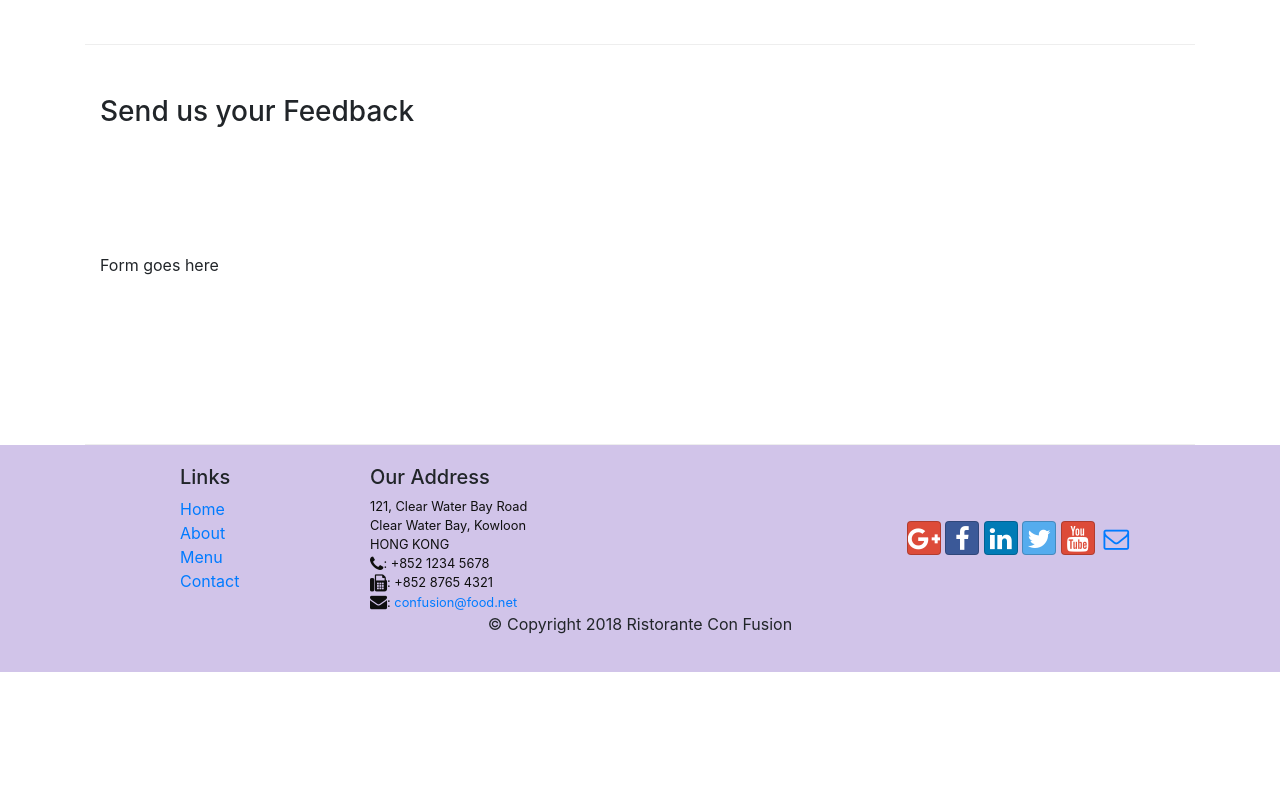
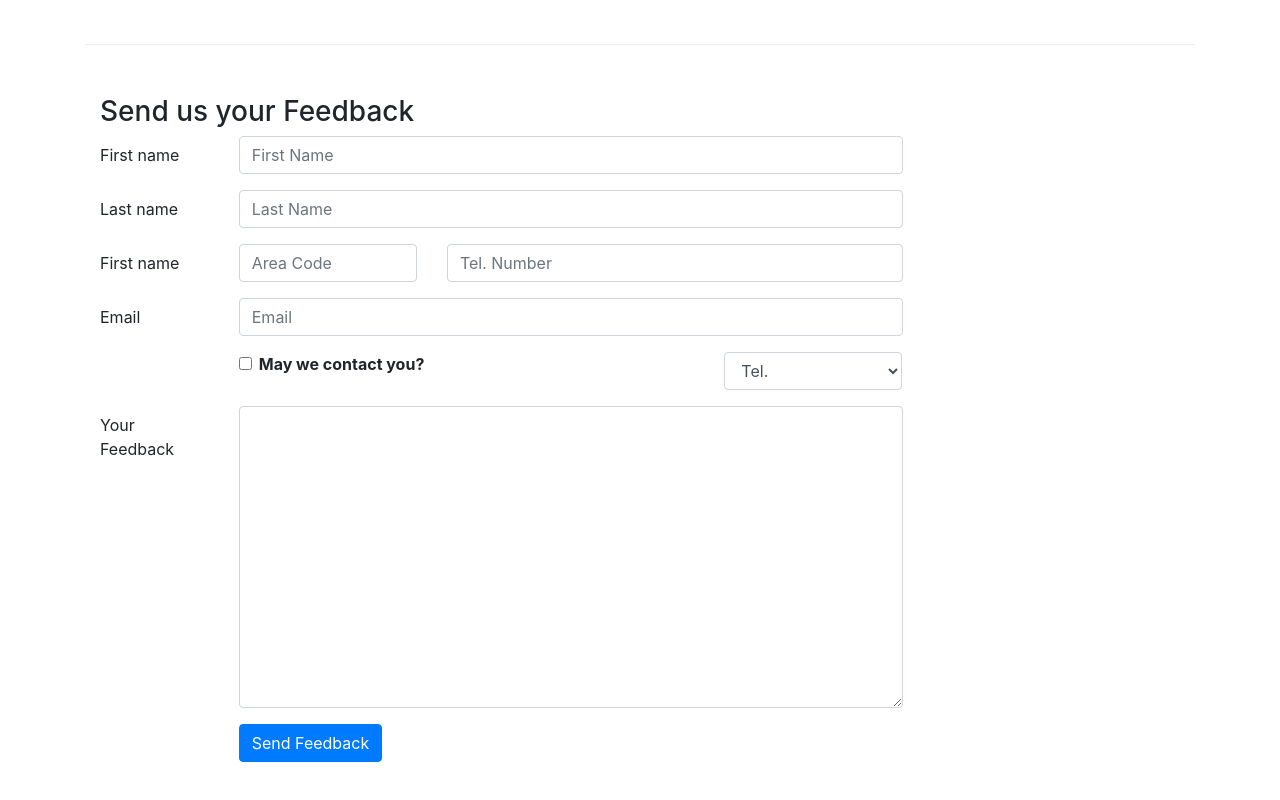
Before and after one commit to AhmedEHaddad/Bootstrap-Exercises-, a website: page Bootstrap4/conFusion/contactus.html in a window 1280 px wide. Shown: the part 820-1620 px from the top of the page. Before the commit the page ends 1492 px from the top, so only its background shows below. Drawn offline with nearby package versions, Linux system fonts and the light colour scheme.

Commit message:
#Update forms

```diff
--- a/Bootstrap4/conFusion/contactus.html
+++ b/Bootstrap4/conFusion/contactus.html
@@ -92,7 +92,63 @@
               <h3>Send us your Feedback</h3>
            </div>
             <div class="col-12 col-md-9">
-                Form goes here
+                <form>
+                    <div class = "row form-group">
+                        <label for="firstname" class = "col-md-2 col-form-label">First name</label>
+                        <div class="col-md-10">
+                            <input type="text" class="form-control" id="firstname" name="firstname" placeholder="First Name">
+                        </div>
+                    </div>
+                    <div class = "row form-group">
+                            <label for="lastname" class = "col-md-2 col-form-label">Last name</label>
+                            <div class="col-md-10">
+                                <input type="text" class="form-control" id="lastname" name="lastname" placeholder="Last Name">
+                            </div>
+                    </div>
+                    <div class = "row form-group">
+                        <label for="telnum" class = "col-12 col-md-2 col-form-label">First name</label>
+                        <div class="col-5 col-md-3">
+                            <input type="tel" class="form-control " id="arecode" name="areacode" placeholder="Area Code">
+                        </div>
+                        <div class="col-7 col-md-7">
+                            <input type="tel" class="form-control " id="telnum" name="telnum" placeholder="Tel. Number">
+                        </div>
+                    </div>
+                    <div class = "row form-group">
+                        <label for="emailid" class = "col-md-2 col-form-label">Email</label>
+                        <div class="col-md-10">
+                            <input type="email" class="form-control" id="email" name="email" placeholder="Email">
+                        </div>
+                    </div>
+                    <div class = "row form-group">
+                        <div class="col-md-6 offset-md-2">
+                            <div class="form-check">
+                                <input type="checkbox" class = "form-check-input"
+                                name="approve" id="approve" value="">
+                                <label for="approve" class = "form-check-label">
+                                    <strong>May we contact you?</strong>
+                                </label>
+                            </div>
+                        </div>
+                        <div class="col-md-3 offset-md-1">
+                            <select class="form-control">
+                                <option>Tel.</option>
+                                <option>Email</option>
+                            </select>
+                        </div>
+                    </div>
+                    <div class="form-group row">
+                        <label for="feedback" class="col-md-2 col-form-label">Your Feedback</label>
+                        <div class="col-md-10">
+                            <textarea class="form-control" id="feedback" name="feedback" rows="12"></textarea>
+                        </div>
+                    </div>
+                    <div class="form-group row">
+                        <div class="offset-md-2 col-md-10">
+                            <button type="submit" class="btn btn-primary">Send Feedback</button>
+                        </div>
+                    </div>
+                </form>
             </div>
              <div class="col-12 col-md">
             </div>
```
